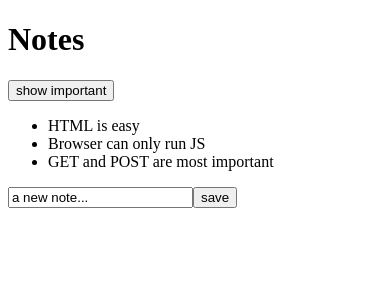
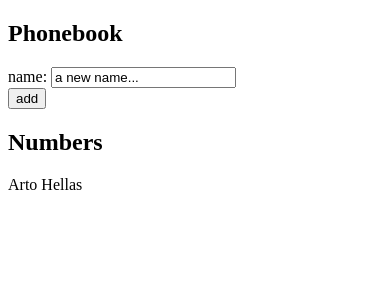
Before and after one commit to omarFarooq21/FullStackOpen, a React (Vite) app: page / in a window 390 px wide. Shown: the top 300 px of the page. Built offline with nearby package versions, Linux system fonts and the light colour scheme.

Commit message:
2.6 & 2.7: The Phonebook Step 2

```diff
--- a/src/App.jsx
+++ b/src/App.jsx
@@ -1,56 +1,54 @@
-import { useState } from 'react'
-import Note from './components/Note'
+import { useState } from "react";
 
-const App = (props) => {
-  const [notes, setNotes] = useState(props.notes)
-  const [newNote, setNewNote] = useState(
-    'a new note...'
-  )
+const App = () => {
+  const [persons, setPersons] = useState( [
+    { name: 'Arto Hellas'}
+   ] )
+   const [newName, setNewName] = useState('a new name...')
 
-  const [showAll, setShowAll] = useState(true)
-  const notesToShow = showAll ? notes : notes.filter(note => note.important === true)
-  const addNote = (event) => {
+   const addPerson = (event) => {
     event.preventDefault()
-    console.log("Button Clicked", event.target)
-    const noteObject = {
-      content: newNote,
-      important: Math.random() < 0.5,
-      id: notes.length + 1,
+    // console.log("Add Button Clicked:", event)
+
+    let added = false;
+    persons.forEach((element) => {
+      if(element.name === newName)
+      {
+        added = true
       }
-    setNotes(notes.concat(noteObject))
-    setNewNote('  ')
+    })
+    const nameObj = {
+      name: newName,
     }
-  const handleNoteChange = (event) => {
-    console.log(event.target.value)
-    setNewNote(event.target.value)
+    if(!added)
+    {
+      setPersons(persons.concat(nameObj))
+      alert(`added ${newName}`)
+    }
+    else if(added)
+    {
+      alert(`${newName} is already added!`)
+    }
 
    }
+   const handleChange = (event) => {
+    setNewName(event.target.value)
+   }
+
    return (
     <div>
-      <h1>
-        Notes
-      </h1>
+      <h2>Phonebook</h2>
+      <form onSubmit={addPerson}>
         <div>
-        <button onClick={() => { setShowAll(!showAll) }}>
-          show { showAll ? 'important' : 'all'}
-        </button>
+          name: <input value={newName} onChange={handleChange} />
         </div>
-
-      <ul>
-        {
-          notesToShow.map((note) => {
-            return (
-              <Note key={note.id} note={note} />
-            )
-          })
-        }
-      </ul>
-
-      <form onSubmit={addNote}>
-        <input value={newNote}
-          onChange={handleNoteChange} />
-        <button type="submit">save</button>
+        <div>
+          <button type = "submit">add</button>
+        </div>
       </form>
+      <h2>Numbers</h2>
+      {/* map through the array of objects and create a list item for each object */}
+        {persons.map((person, index) => { return(<p key = {person.name}>{person.name}</p>)})}
     </div>
    )
 }
--- a/src/main.jsx
+++ b/src/main.jsx
@@ -24,6 +24,6 @@ const notes = [
 
 ReactDOM.createRoot(document.getElementById('root')).render(
   // <React.StrictMode>
-    <App notes = {notes} />
+    <App />
   // </React.StrictMode>,
 )
```
Lines whose indentation alone changed are shown as unchanged.
